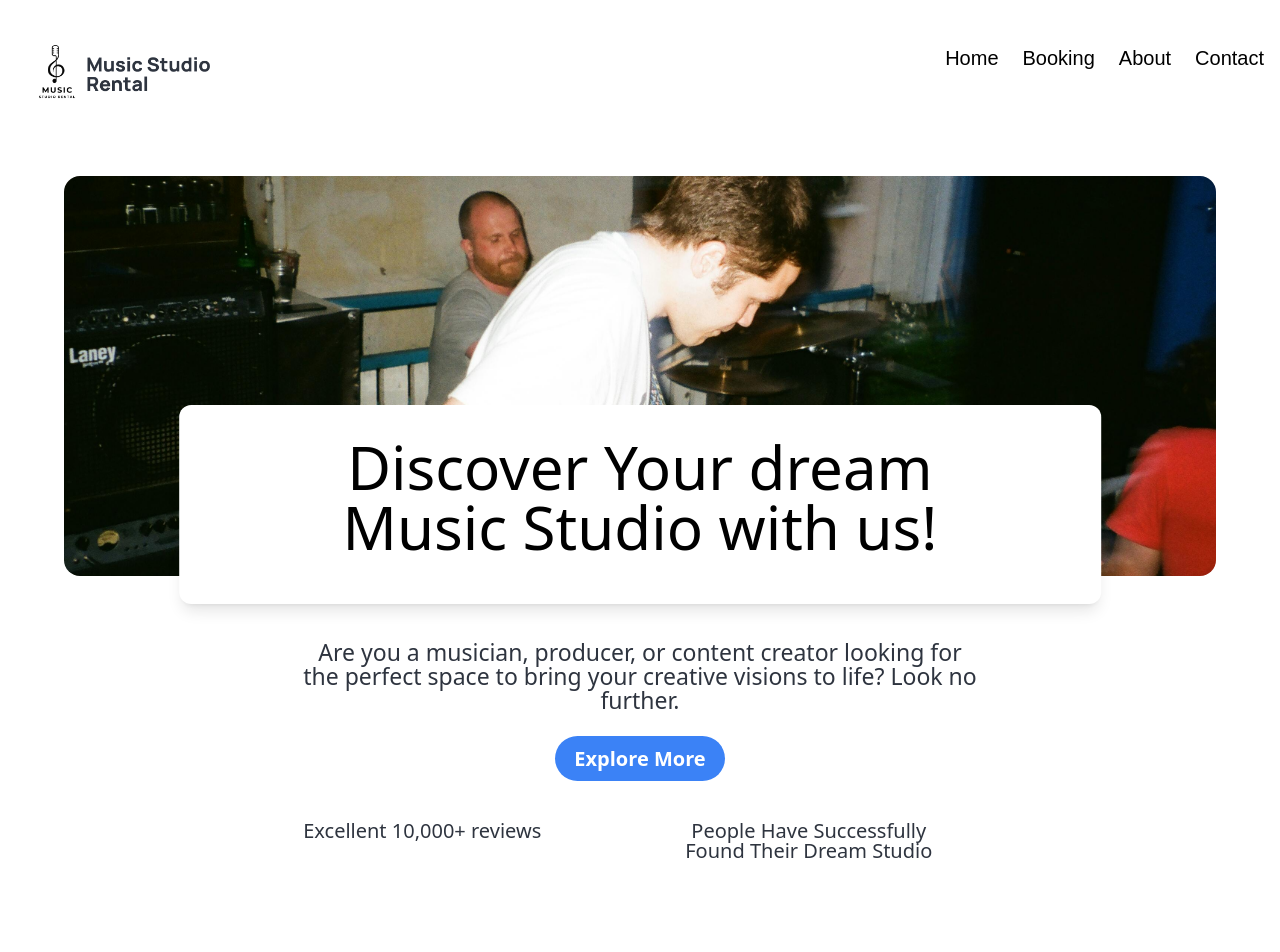
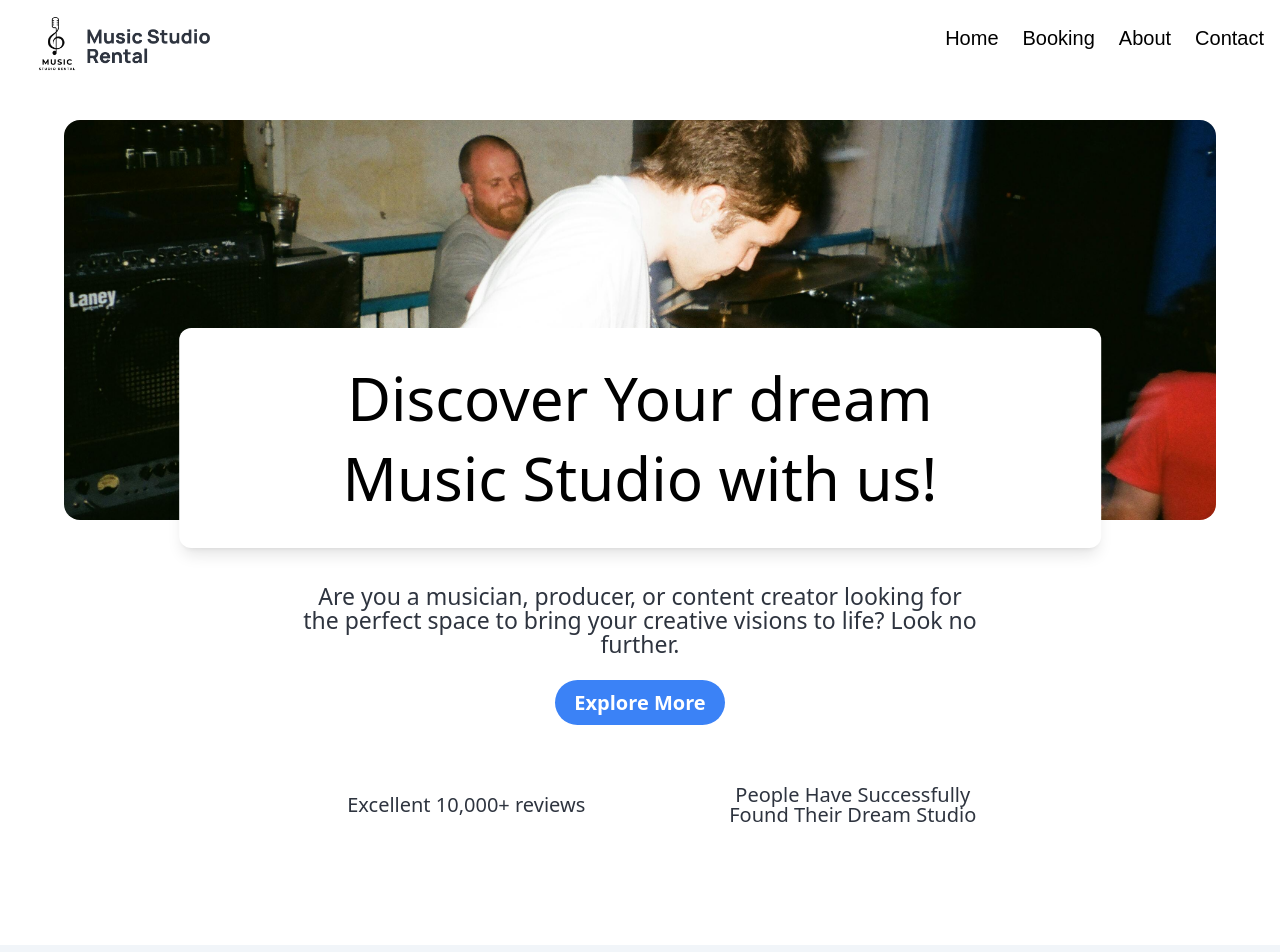
Before and after one commit to maghfur26/Ceria-Music, a React app in the folder Frontend/: page / in a window 1280 px wide. Shown: the top 952 px of the page. Built offline with nearby package versions, Linux system fonts and the light colour scheme; no server answers; the HTML template or start-up script is replaced by a standard one.

Commit message:
fix tablet breakpoint

```diff
--- a/Frontend/src/Components/fragments/landing pages/Hero.jsx
+++ b/Frontend/src/Components/fragments/landing pages/Hero.jsx
@@ -22,12 +22,12 @@ const HeroSection = () => {
         </div>
 
         <div
-          className="absolute -bottom-7 left-1/2 transform -translate-x-1/2 w-[80%] bg-white shadow-lg rounded-xl p-3 md:p-12 text-center"
+          className="absolute -bottom-7 left-1/2 transform -translate-x-1/2 w-[80%] bg-white shadow-lg rounded-xl p-3 lg:p-10 md:p-8 text-center"
         >
-          <h1 className="text-xl md:text-[60px]  font-normal md:mb-8">
+          <h1 className="md:text-5xl text-xl lg:text-[60px]  font-normal md:mb-8 lg:mb-5">
             Discover Your dream
           </h1>
-          <span className="text-xl md:text-[60px] font-normal">
+          <span className="md:text-5xl text-xl lg:text-[60px] font-normal">
             Music Studio with us!
           </span>
         </div>
@@ -38,10 +38,10 @@ const HeroSection = () => {
         className="mt-16 text-center text-gray-600 text-sm space-y-2"
       >
         <div className="mb-10">
-          <p className="md:text-[23px] text-[15px] font-normal text-[#2E343F] mb-6 md:mb-6 md:leading-6">
-            Are you a musician, producer, or content creator looking for <br />{" "}
+          <p className="md:text-[23px] text-[15px] px-12 font-normal text-[#2E343F] mb-6 md:mb-6 md:leading-6">
+            Are you a musician, producer, or content creator looking for <br className="hidden lg:block"/>{" "}
             the perfect space to bring your creative visions to life? Look no{" "}
-            <br /> further.
+            <br className="hidden lg:block" /> further.
           </p>
           <button className="md:w-[170px] md:h-[45px] w-[120px] md:text-[20px] h-[40px] bg-blue-500 text-white font-semibold md:text-xl rounded-full hover:bg-blue-600 transition">
             Explore More
@@ -50,13 +50,13 @@ const HeroSection = () => {
 
         <div
           data-aos="fade-up"
-          className="flex flex-col md:flex-row md:gap-9 gap-4 items-center md:items-start text-gray-600"
+          className="md:flex flex-col px-7 md:flex-row md:gap-9 gap-4 items-center md:items-start text-gray-600"
         >
-          <div className="flex justify-between w-full md:w-auto">
-            <span className="text-[16px] text-[#2E343F] md:text-[20px] font-normal" data-aos='fade-right'>
+          <div className="flex justify-between w-full md:w-auto items-center md:mt-5">
+            <span className="text-[16px] text-[#2E343F] md:ml-16 md:text-[20px] md:block lg:block hidden font-normal" data-aos='fade-right'>
               Excellent 10,000+ reviews
             </span>
-            <p className="text-[16px] md:text-[20px] font-normal text-[#2E343F] md:ml-36 text-center" data-aos='fade-left'>
+            <p className="text-[16px] md:text-[20px] hidden lg:block font-normal md:block text-[#2E343F] md:ml-36 text-center" data-aos='fade-left'>
               People Have Successfully <br /> Found Their Dream Studio
             </p>
           </div>
--- a/Frontend/src/Components/fragments/landing pages/Navbar.jsx
+++ b/Frontend/src/Components/fragments/landing pages/Navbar.jsx
@@ -1,88 +1,121 @@
-import { useState } from "react";
-import {  IoReorderThreeSharp } from "react-icons/io5";
-import Logo from '../../../assets/logo.png'
-import AOS from "aos";
+import { useState, useEffect } from "react";
+import { IoReorderThreeSharp } from "react-icons/io5";
+import Logo from "../../../assets/logo.png";
 
 const Navbar = () => {
   const [isMenuOpen, setIsMenuOpen] = useState(false);
+  const [isScrolled, setIsScrolled] = useState(false);
+
+  useEffect(() => {
+    const handleScroll = () => {
+      setIsScrolled(window.scrollY > 0);
+    };
+
+    window.addEventListener("scroll", handleScroll);
+    return () => window.removeEventListener("scroll", handleScroll);
+  }, []);
+
   return (
-    <div className="container mx-auto  mt-10 lg:my-7  text-black px-2">
-      <div className="  pt-2  hidden lg:flex font-[Inter] lg:flex-row  lg:justify-between max-w-full">
-        <div className="p- flex flex-row  text-2xl  uppercase font-bold" data-aos='fade-right'>
-          <img src={Logo} alt="" width={250} height={0}/>
+    <div
+      className={`sticky top-0 z-50 transition-all duration-300 ${
+        isScrolled
+          ? "bg-white/50 backdrop-blur-md shadow-md"
+          : "bg-transparent"
+      }`}
+    >
+      <div className="container mx-auto px-2">
+          <div className="pt-2 hidden lg:flex font-[Inter] lg:flex-row lg:justify-between max-w-full">
+          <div
+            className="flex flex-row text-2xl uppercase font-bold"
+            data-aos="fade-right"
+          >
+            <img src={Logo} alt="Logo" width={250} height={0} />
           </div>
           <div>
-          <div className="flex flex-row gap-2 text-xl font-[Inter]  " data-aos='fade-left'>
-            <a className="p-2 font-manrope hover:bg-blue-600 hover:rounded-md hover:text-white" href="#service">
+            <div
+              className="flex flex-row gap-2 text-xl mt-2 font-[Inter]"
+              data-aos="fade-left"
+            >
+              <a
+                className="p-2 font-manrope hover:bg-blue-600 transition-all ease-in-out duration-500 hover:rounded-md hover:text-white"
+                href="#home"
+              >
                 Home
               </a>
-            <a className="p-2 font-manrope hover:bg-blue-600 hover:rounded-md hover:text-white" href="#residence">
+              <a
+                className="p-2 font-manrope hover:bg-blue-600 transition-all ease-in-out duration-500 hover:rounded-md hover:text-white"
+                href="#service"
+              >
                 Booking
               </a>
-
-            <a className="p-2 font-manrope hover:bg-blue-600 hover:rounded-md hover:text-white" href="#team">
+              <a
+                className="p-2 font-manrope hover:bg-blue-600 hover:rounded-md transition-all ease-in-out duration-500 hover:text-white"
+                href="#residence"
+              >
                 About
               </a>
-            <a className="p-2 font-manrope hover:bg-blue-600 hover:rounded-md hover:text-white" href="#team">
+              <a
+                className="p-2 font-manrope hover:bg-blue-600 hover:rounded-md transition-all ease-in-out duration-500 hover:text-white"
+                href="#team"
+              >
                 Contact
               </a>
-
-
-
+            </div>
+          </div>
         </div>
 
-        </div>
-
-      </div>
-      <div className="lg:hidden flex flex-row mb-6 justify-between ">
-      <img src={Logo} alt="logo" width={180} height={0} data-aos='fade-right'/>
+        {/* Mobile Navbar */}
+        <div className="lg:hidden flex flex-row justify-between items-center">
+          <img
+            src={Logo}
+            alt="Logo"
+            width={180}
+            height={0}
+            data-aos="fade-right"
+          />
           <div>
             <button
-            className="px-2 pt-2 -mr-1  transition duration-200 rounded focus:outline-none  focus:shadow-outline hover:bg-deep-purple-50 focus:bg-deep-purple-50"
+              className="px-2 pt-2 transition duration-200 rounded focus:outline-none hover:bg-deep-purple-50 focus:bg-deep-purple-50"
               onClick={() => setIsMenuOpen(true)}
-            data-aos='fade-left'
+              data-aos="fade-left"
             >
               <IoReorderThreeSharp className="text-3xl" />
             </button>
             {isMenuOpen && (
               <div className="absolute top-0 left-0 w-full z-50">
-              <div className="p-5 bg-white text-black dark:bg-slate-300  rounded-md shadow-lg">
+                <div className="p-5 bg-white/50 backdrop-blur-md shadow-md text-white dark:bg-slate-300 rounded-md ">
                   <div className="flex items-center justify-between mb-4">
-                  <div>
                     <button
                       aria-label="Close Menu"
                       title="Close Menu"
-                      className="p-2 -mt-2 -mr-2 transition duration-200 rounded hover:bg-gray-200 focus:bg-gray-200 focus:outline-none focus:shadow-outline"
+                      className="p-2 transition duration-200 rounded  focus:bg-gray-200 focus:outline-none"
                       onClick={() => setIsMenuOpen(false)}
                     >
-                      <svg className="w-5 text-gray-600 " viewBox="0 0 24 24">
-                        <path
+                      <svg
+                        className="w-5 text-black"
+                        viewBox="0 0 24 24"
                         fill="currentColor"
-                          d="M19.7,4.3c-0.4-0.4-1-0.4-1.4,0L12,10.6L5.7,4.3c-0.4-0.4-1-0.4-1.4,0s-0.4,1,0,1.4l6.3,6.3l-6.3,6.3 c-0.4,0.4-0.4,1,0,1.4C4.5,19.9,4.7,20,5,20s0.5-0.1,0.7-0.3l6.3-6.3l6.3,6.3c0.2,0.2,0.5,0.3,0.7,0.3s0.5-0.1,0.7-0.3 c0.4-0.4,0.4-1,0-1.4L13.4,12l6.3-6.3C20.1,5.3,20.1,4.7,19.7,4.3z"
-                        />
+                      >
+                        <path d="M19.7,4.3c-0.4-0.4-1-0.4-1.4,0L12,10.6L5.7,4.3c-0.4-0.4-1-0.4-1.4,0s-0.4,1,0,1.4l6.3,6.3l-6.3,6.3c-0.4,0.4-0.4,1,0,1.4 C4.5,19.9,4.7,20,5,20s0.5-0.1,0.7-0.3l6.3-6.3l6.3,6.3c0.2,0.2,0.5,0.3,0.7,0.3s0.5-0.1,0.7-0.3c0.4-0.4,0.4-1,0-1.4L13.4,12l6.3-6.3 C20.1,5.3,20.1,4.7,19.7,4.3z" />
                       </svg>
                     </button>
                   </div>
-                </div>
                   <div
                     onClick={() => setIsMenuOpen(false)}
-                  className="flex flex-col justify-center items-center  w-1/2  text-xl font-semibold p-4 mx-auto gap-2 "
+                    className="flex flex-col items-center text-xl font-semibold gap-2"
                   >
-                 <a className="p-2 hover:text-sky-600" href="#home">
+                    <a className="p-2 hover:text-gray-700 text-black" href="#home">
                       Home
                     </a>
-            <a className="p-2 hover:text-sky-600" href="#service">
+                    <a className="p-2 hover:text-gray-700 text-black" href="#booking">
                       Booking
                     </a>
-            <a className="p-2 hover:text-sky-600" href="#residence">
+                    <a className="p-2 hover:text-gray-700 text-black" href="#about">
                       About
                     </a>
-            <a className="p-2 hover:text-sky-600" href="#team">
+                    <a className="p-2 hover:text-gray-700 text-black" href="#contact">
                       Contact
                     </a>
-
-
-
                   </div>
                 </div>
               </div>
@@ -90,6 +123,7 @@ const Navbar = () => {
           </div>
         </div>
       </div>
+    </div>
   );
 };
 
```
Also changed, not shown: Frontend/src/index.css (line endings or trailing spaces). Lines whose indentation alone changed are shown as unchanged.
